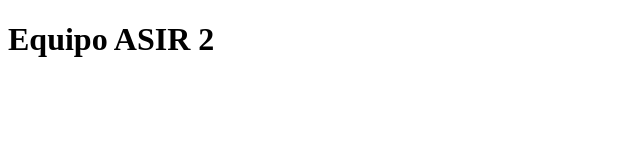
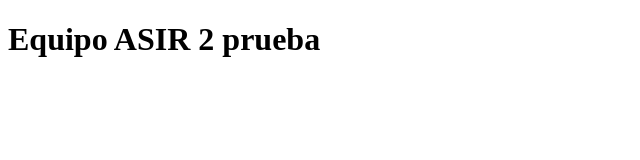
Before and after one commit to ICV-24-25/practica-githubflow-grupo-asir-2, a plain HTML site: page src/index.html in a window 1280 px wide. Shown: the whole page, without its empty margins (0-640 px from the left). Drawn offline with Linux system fonts and the light colour scheme.

Commit message:
Branch Final

```diff
--- a/src/index.html
+++ b/src/index.html
@@ -4,6 +4,6 @@
 <title>Proyecto Web</title>
 </head>
 <body>
-<h1>Equipo ASIR 2</h1>
+<h1>Equipo ASIR 2 prueba</h1>
 </body>
 </html>
```
